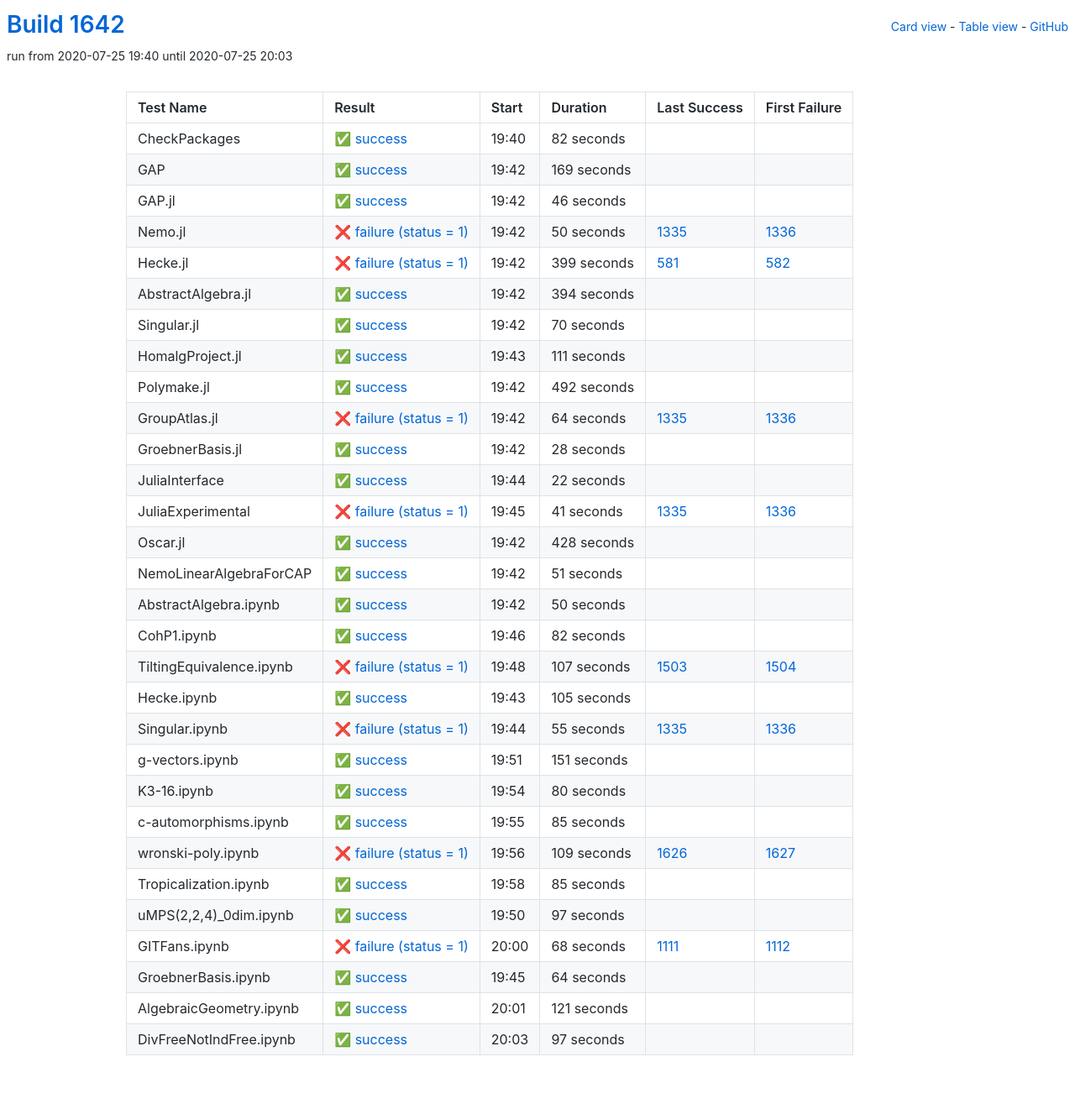
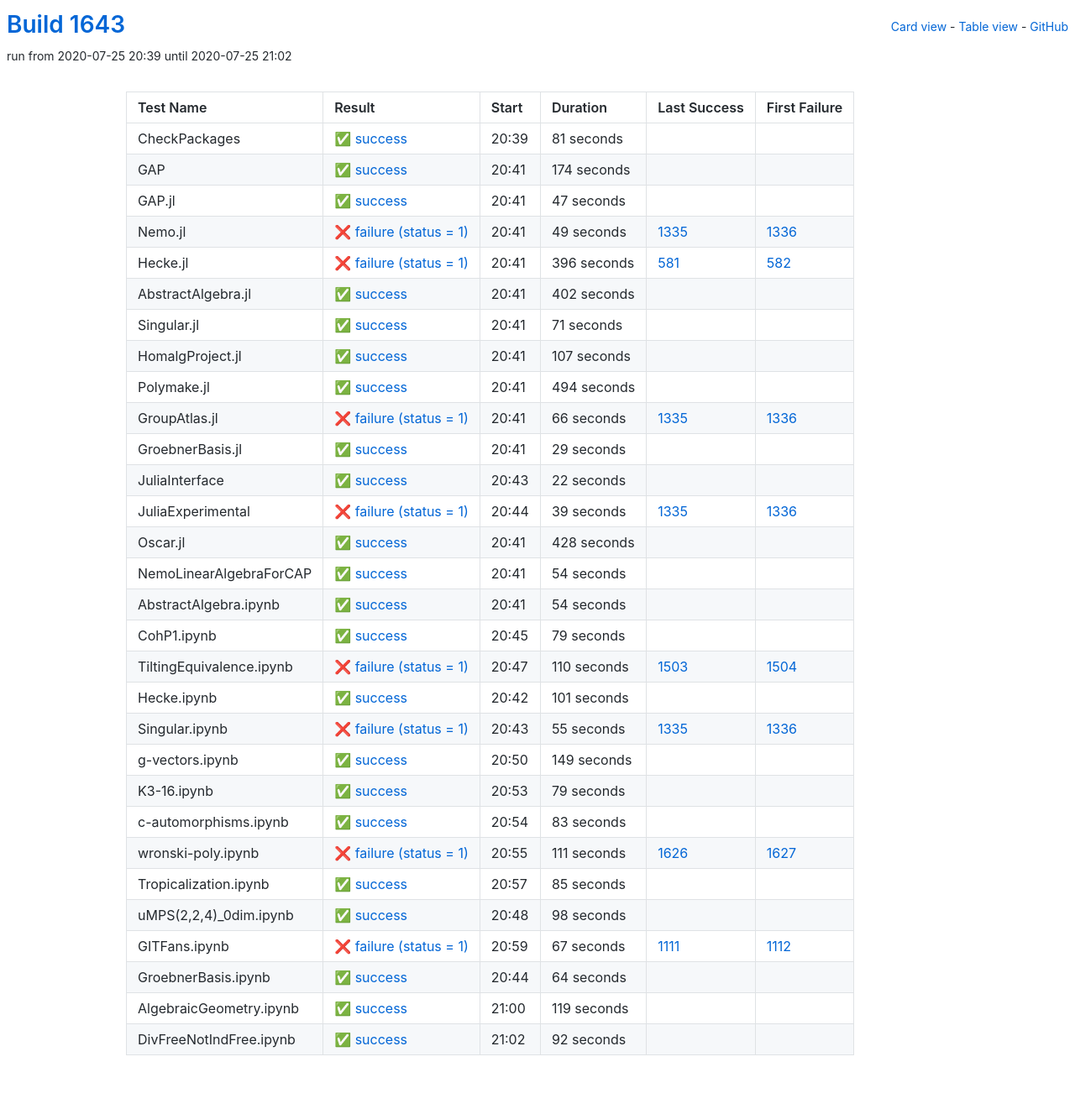
Before and after one commit to oscar-system/oscar-ci-status-1.4, a Jekyll site: the page built from table.html, in a window 1280 px wide. Shown: the whole page at 84% size. Built offline with Jekyll 4.4.1, drawn with Linux system fonts in a browser that asks for light colours.

Commit message:
Build #1643

```diff
--- a/_data/ci.yml
+++ b/_data/ci.yml
@@ -1,6 +1,6 @@
 ---
-build: 1642
-build_url: https://oscarci.mathematik.uni-kl.de/job/oscar-julia-1.4/1642/
+build: 1643
+build_url: https://oscarci.mathematik.uni-kl.de/job/oscar-julia-1.4/1643/
 job: oscar-julia-1.4
 organization: oscar-system
 repo: oscar-ci-status-1.4
@@ -8,140 +8,140 @@ repourl: https://github.com/oscar-system/oscar-ci-status-1.4
 tests:
 - name: CheckPackages
   id: checkpackages
-  log: https://oscarci.mathematik.uni-kl.de/job/oscar-julia-1.4/1642/artifact/logs/build-1642/CheckPackages.log
-  start: 2020-07-25 19:40
+  log: https://oscarci.mathematik.uni-kl.de/job/oscar-julia-1.4/1643/artifact/logs/build-1643/CheckPackages.log
+  start: 2020-07-25 20:39
   success: true
   exitcode: 0
   status: success
-  duration: 82
+  duration: 81
   last_success: false
   last_success_url:
   first_failure: false
   first_failure_url:
 - name: GAP
   id: gap
-  log: https://oscarci.mathematik.uni-kl.de/job/oscar-julia-1.4/1642/artifact/logs/build-1642/GAP.log
-  start: 2020-07-25 19:42
+  log: https://oscarci.mathematik.uni-kl.de/job/oscar-julia-1.4/1643/artifact/logs/build-1643/GAP.log
+  start: 2020-07-25 20:41
   success: true
   exitcode: 0
   status: success
-  duration: 169
+  duration: 174
   last_success: false
   last_success_url:
   first_failure: false
   first_failure_url:
 - name: GAP.jl
   id: gap-jl
-  log: https://oscarci.mathematik.uni-kl.de/job/oscar-julia-1.4/1642/artifact/logs/build-1642/GAP.jl.log
-  start: 2020-07-25 19:42
+  log: https://oscarci.mathematik.uni-kl.de/job/oscar-julia-1.4/1643/artifact/logs/build-1643/GAP.jl.log
+  start: 2020-07-25 20:41
   success: true
   exitcode: 0
   status: success
-  duration: 46
+  duration: 47
   last_success: false
   last_success_url:
   first_failure: false
   first_failure_url:
 - name: Nemo.jl
   id: nemo-jl
-  log: https://oscarci.mathematik.uni-kl.de/job/oscar-julia-1.4/1642/artifact/logs/build-1642/Nemo.jl.log
-  start: 2020-07-25 19:42
+  log: https://oscarci.mathematik.uni-kl.de/job/oscar-julia-1.4/1643/artifact/logs/build-1643/Nemo.jl.log
+  start: 2020-07-25 20:41
   success: false
   exitcode: 1
   status: failure
-  duration: 50
+  duration: 49
   last_success: 1335
   last_success_url: https://oscarci.mathematik.uni-kl.de/job/oscar-julia-1.4/1335/
   first_failure: 1336
   first_failure_url: https://oscarci.mathematik.uni-kl.de/job/oscar-julia-1.4/1336/
 - name: Hecke.jl
   id: hecke-jl
-  log: https://oscarci.mathematik.uni-kl.de/job/oscar-julia-1.4/1642/artifact/logs/build-1642/Hecke.jl.log
-  start: 2020-07-25 19:42
+  log: https://oscarci.mathematik.uni-kl.de/job/oscar-julia-1.4/1643/artifact/logs/build-1643/Hecke.jl.log
+  start: 2020-07-25 20:41
   success: false
   exitcode: 1
   status: failure
-  duration: 399
+  duration: 396
   last_success: 581
   last_success_url: https://oscarci.mathematik.uni-kl.de/job/oscar-julia-1.4/581/
   first_failure: 582
   first_failure_url: https://oscarci.mathematik.uni-kl.de/job/oscar-julia-1.4/582/
 - name: AbstractAlgebra.jl
   id: abstractalgebra-jl
-  log: https://oscarci.mathematik.uni-kl.de/job/oscar-julia-1.4/1642/artifact/logs/build-1642/AbstractAlgebra.jl.log
-  start: 2020-07-25 19:42
+  log: https://oscarci.mathematik.uni-kl.de/job/oscar-julia-1.4/1643/artifact/logs/build-1643/AbstractAlgebra.jl.log
+  start: 2020-07-25 20:41
   success: true
   exitcode: 0
   status: success
-  duration: 394
+  duration: 402
   last_success: false
   last_success_url:
   first_failure: false
   first_failure_url:
 - name: Singular.jl
   id: singular-jl
-  log: https://oscarci.mathematik.uni-kl.de/job/oscar-julia-1.4/1642/artifact/logs/build-1642/Singular.jl.log
-  start: 2020-07-25 19:42
+  log: https://oscarci.mathematik.uni-kl.de/job/oscar-julia-1.4/1643/artifact/logs/build-1643/Singular.jl.log
+  start: 2020-07-25 20:41
   success: true
   exitcode: 0
   status: success
-  duration: 70
+  duration: 71
   last_success: false
   last_success_url:
   first_failure: false
   first_failure_url:
 - name: HomalgProject.jl
   id: homalgproject-jl
-  log: https://oscarci.mathematik.uni-kl.de/job/oscar-julia-1.4/1642/artifact/logs/build-1642/HomalgProject.jl.log
-  start: 2020-07-25 19:43
+  log: https://oscarci.mathematik.uni-kl.de/job/oscar-julia-1.4/1643/artifact/logs/build-1643/HomalgProject.jl.log
+  start: 2020-07-25 20:41
   success: true
   exitcode: 0
   status: success
-  duration: 111
+  duration: 107
   last_success: false
   last_success_url:
   first_failure: false
   first_failure_url:
 - name: Polymake.jl
   id: polymake-jl
-  log: https://oscarci.mathematik.uni-kl.de/job/oscar-julia-1.4/1642/artifact/logs/build-1642/Polymake.jl.log
-  start: 2020-07-25 19:42
+  log: https://oscarci.mathematik.uni-kl.de/job/oscar-julia-1.4/1643/artifact/logs/build-1643/Polymake.jl.log
+  start: 2020-07-25 20:41
   success: true
   exitcode: 0
   status: success
-  duration: 492
+  duration: 494
   last_success: false
   last_success_url:
   first_failure: false
   first_failure_url:
 - name: GroupAtlas.jl
   id: groupatlas-jl
-  log: https://oscarci.mathematik.uni-kl.de/job/oscar-julia-1.4/1642/artifact/logs/build-1642/GroupAtlas.jl.log
-  start: 2020-07-25 19:42
+  log: https://oscarci.mathematik.uni-kl.de/job/oscar-julia-1.4/1643/artifact/logs/build-1643/GroupAtlas.jl.log
+  start: 2020-07-25 20:41
   success: false
   exitcode: 1
   status: failure
-  duration: 64
+  duration: 66
   last_success: 1335
   last_success_url: https://oscarci.mathematik.uni-kl.de/job/oscar-julia-1.4/1335/
   first_failure: 1336
   first_failure_url: https://oscarci.mathematik.uni-kl.de/job/oscar-julia-1.4/1336/
 - name: GroebnerBasis.jl
   id: groebnerbasis-jl
-  log: https://oscarci.mathematik.uni-kl.de/job/oscar-julia-1.4/1642/artifact/logs/build-1642/GroebnerBasis.jl.log
-  start: 2020-07-25 19:42
+  log: https://oscarci.mathematik.uni-kl.de/job/oscar-julia-1.4/1643/artifact/logs/build-1643/GroebnerBasis.jl.log
+  start: 2020-07-25 20:41
   success: true
   exitcode: 0
   status: success
-  duration: 28
+  duration: 29
   last_success: false
   last_success_url:
   first_failure: false
   first_failure_url:
 - name: JuliaInterface
   id: juliainterface
-  log: https://oscarci.mathematik.uni-kl.de/job/oscar-julia-1.4/1642/artifact/logs/build-1642/JuliaInterface.log
-  start: 2020-07-25 19:44
+  log: https://oscarci.mathematik.uni-kl.de/job/oscar-julia-1.4/1643/artifact/logs/build-1643/JuliaInterface.log
+  start: 2020-07-25 20:43
   success: true
   exitcode: 0
   status: success
@@ -152,20 +152,20 @@ tests:
   first_failure_url:
 - name: JuliaExperimental
   id: juliaexperimental
-  log: https://oscarci.mathematik.uni-kl.de/job/oscar-julia-1.4/1642/artifact/logs/build-1642/JuliaExperimental.log
-  start: 2020-07-25 19:45
+  log: https://oscarci.mathematik.uni-kl.de/job/oscar-julia-1.4/1643/artifact/logs/build-1643/JuliaExperimental.log
+  start: 2020-07-25 20:44
   success: false
   exitcode: 1
   status: failure
-  duration: 41
+  duration: 39
   last_success: 1335
   last_success_url: https://oscarci.mathematik.uni-kl.de/job/oscar-julia-1.4/1335/
   first_failure: 1336
   first_failure_url: https://oscarci.mathematik.uni-kl.de/job/oscar-julia-1.4/1336/
 - name: Oscar.jl
   id: oscar-jl
-  log: https://oscarci.mathematik.uni-kl.de/job/oscar-julia-1.4/1642/artifact/logs/build-1642/Oscar.jl.log
-  start: 2020-07-25 19:42
+  log: https://oscarci.mathematik.uni-kl.de/job/oscar-julia-1.4/1643/artifact/logs/build-1643/Oscar.jl.log
+  start: 2020-07-25 20:41
   success: true
   exitcode: 0
   status: success
@@ -176,68 +176,68 @@ tests:
   first_failure_url:
 - name: NemoLinearAlgebraForCAP
   id: nemolinearalgebraforcap
-  log: https://oscarci.mathematik.uni-kl.de/job/oscar-julia-1.4/1642/artifact/logs/build-1642/NemoLinearAlgebraForCAP.log
-  start: 2020-07-25 19:42
+  log: https://oscarci.mathematik.uni-kl.de/job/oscar-julia-1.4/1643/artifact/logs/build-1643/NemoLinearAlgebraForCAP.log
+  start: 2020-07-25 20:41
   success: true
   exitcode: 0
   status: success
-  duration: 51
+  duration: 54
   last_success: false
   last_success_url:
   first_failure: false
   first_failure_url:
 - name: AbstractAlgebra.ipynb
   id: abstractalgebra-ipynb
-  log: https://oscarci.mathematik.uni-kl.de/job/oscar-julia-1.4/1642/artifact/logs/build-1642/AbstractAlgebra.ipynb.log
-  start: 2020-07-25 19:42
+  log: https://oscarci.mathematik.uni-kl.de/job/oscar-julia-1.4/1643/artifact/logs/build-1643/AbstractAlgebra.ipynb.log
+  start: 2020-07-25 20:41
   success: true
   exitcode: 0
   status: success
-  duration: 50
+  duration: 54
   last_success: false
   last_success_url:
   first_failure: false
   first_failure_url:
 - name: CohP1.ipynb
   id: cohp1-ipynb
-  log: https://oscarci.mathematik.uni-kl.de/job/oscar-julia-1.4/1642/artifact/logs/build-1642/CohP1.ipynb.log
-  start: 2020-07-25 19:46
+  log: https://oscarci.mathematik.uni-kl.de/job/oscar-julia-1.4/1643/artifact/logs/build-1643/CohP1.ipynb.log
+  start: 2020-07-25 20:45
   success: true
   exitcode: 0
   status: success
-  duration: 82
+  duration: 79
   last_success: false
   last_success_url:
   first_failure: false
   first_failure_url:
 - name: TiltingEquivalence.ipynb
   id: tiltingequivalence-ipynb
-  log: https://oscarci.mathematik.uni-kl.de/job/oscar-julia-1.4/1642/artifact/logs/build-1642/TiltingEquivalence.ipynb.log
-  start: 2020-07-25 19:48
+  log: https://oscarci.mathematik.uni-kl.de/job/oscar-julia-1.4/1643/artifact/logs/build-1643/TiltingEquivalence.ipynb.log
+  start: 2020-07-25 20:47
   success: false
   exitcode: 1
   status: failure
-  duration: 107
+  duration: 110
   last_success: 1503
   last_success_url: https://oscarci.mathematik.uni-kl.de/job/oscar-julia-1.4/1503/
   first_failure: 1504
   first_failure_url: https://oscarci.mathematik.uni-kl.de/job/oscar-julia-1.4/1504/
 - name: Hecke.ipynb
   id: hecke-ipynb
-  log: https://oscarci.mathematik.uni-kl.de/job/oscar-julia-1.4/1642/artifact/logs/build-1642/Hecke.ipynb.log
-  start: 2020-07-25 19:43
+  log: https://oscarci.mathematik.uni-kl.de/job/oscar-julia-1.4/1643/artifact/logs/build-1643/Hecke.ipynb.log
+  start: 2020-07-25 20:42
   success: true
   exitcode: 0
   status: success
-  duration: 105
+  duration: 101
   last_success: false
   last_success_url:
   first_failure: false
   first_failure_url:
 - name: Singular.ipynb
   id: singular-ipynb
-  log: https://oscarci.mathematik.uni-kl.de/job/oscar-julia-1.4/1642/artifact/logs/build-1642/Singular.ipynb.log
-  start: 2020-07-25 19:44
+  log: https://oscarci.mathematik.uni-kl.de/job/oscar-julia-1.4/1643/artifact/logs/build-1643/Singular.ipynb.log
+  start: 2020-07-25 20:43
   success: false
   exitcode: 1
   status: failure
@@ -248,56 +248,56 @@ tests:
   first_failure_url: https://oscarci.mathematik.uni-kl.de/job/oscar-julia-1.4/1336/
 - name: g-vectors.ipynb
   id: g-vectors-ipynb
-  log: https://oscarci.mathematik.uni-kl.de/job/oscar-julia-1.4/1642/artifact/logs/build-1642/g-vectors.ipynb.log
-  start: 2020-07-25 19:51
+  log: https://oscarci.mathematik.uni-kl.de/job/oscar-julia-1.4/1643/artifact/logs/build-1643/g-vectors.ipynb.log
+  start: 2020-07-25 20:50
   success: true
   exitcode: 0
   status: success
-  duration: 151
+  duration: 149
   last_success: false
   last_success_url:
   first_failure: false
   first_failure_url:
 - name: K3-16.ipynb
   id: k3-16-ipynb
-  log: https://oscarci.mathematik.uni-kl.de/job/oscar-julia-1.4/1642/artifact/logs/build-1642/K3-16.ipynb.log
-  start: 2020-07-25 19:54
+  log: https://oscarci.mathematik.uni-kl.de/job/oscar-julia-1.4/1643/artifact/logs/build-1643/K3-16.ipynb.log
+  start: 2020-07-25 20:53
   success: true
   exitcode: 0
   status: success
-  duration: 80
+  duration: 79
   last_success: false
   last_success_url:
   first_failure: false
   first_failure_url:
 - name: c-automorphisms.ipynb
   id: c-automorphisms-ipynb
-  log: https://oscarci.mathematik.uni-kl.de/job/oscar-julia-1.4/1642/artifact/logs/build-1642/c-automorphisms.ipynb.log
-  start: 2020-07-25 19:55
+  log: https://oscarci.mathematik.uni-kl.de/job/oscar-julia-1.4/1643/artifact/logs/build-1643/c-automorphisms.ipynb.log
+  start: 2020-07-25 20:54
   success: true
   exitcode: 0
   status: success
-  duration: 85
+  duration: 83
   last_success: false
   last_success_url:
   first_failure: false
   first_failure_url:
 - name: wronski-poly.ipynb
   id: wronski-poly-ipynb
-  log: https://oscarci.mathematik.uni-kl.de/job/oscar-julia-1.4/1642/artifact/logs/build-1642/wronski-poly.ipynb.log
-  start: 2020-07-25 19:56
+  log: https://oscarci.mathematik.uni-kl.de/job/oscar-julia-1.4/1643/artifact/logs/build-1643/wronski-poly.ipynb.log
+  start: 2020-07-25 20:55
   success: false
   exitcode: 1
   status: failure
-  duration: 109
+  duration: 111
   last_success: 1626
   last_success_url: https://oscarci.mathematik.uni-kl.de/job/oscar-julia-1.4/1626/
   first_failure: 1627
   first_failure_url: https://oscarci.mathematik.uni-kl.de/job/oscar-julia-1.4/1627/
 - name: Tropicalization.ipynb
   id: tropicalization-ipynb
-  log: https://oscarci.mathematik.uni-kl.de/job/oscar-julia-1.4/1642/artifact/logs/build-1642/Tropicalization.ipynb.log
-  start: 2020-07-25 19:58
+  log: https://oscarci.mathematik.uni-kl.de/job/oscar-julia-1.4/1643/artifact/logs/build-1643/Tropicalization.ipynb.log
+  start: 2020-07-25 20:57
   success: true
   exitcode: 0
   status: success
@@ -308,32 +308,32 @@ tests:
   first_failure_url:
 - name: uMPS(2,2,4)_0dim.ipynb
   id: umps-2-2-4-0dim-ipynb
-  log: https://oscarci.mathematik.uni-kl.de/job/oscar-julia-1.4/1642/artifact/logs/build-1642/uMPS-2-2-4-_0dim.ipynb.log
-  start: 2020-07-25 19:50
+  log: https://oscarci.mathematik.uni-kl.de/job/oscar-julia-1.4/1643/artifact/logs/build-1643/uMPS-2-2-4-_0dim.ipynb.log
+  start: 2020-07-25 20:48
   success: true
   exitcode: 0
   status: success
-  duration: 97
+  duration: 98
   last_success: false
   last_success_url:
   first_failure: false
   first_failure_url:
 - name: GITFans.ipynb
   id: gitfans-ipynb
-  log: https://oscarci.mathematik.uni-kl.de/job/oscar-julia-1.4/1642/artifact/logs/build-1642/GITFans.ipynb.log
-  start: 2020-07-25 20:00
+  log: https://oscarci.mathematik.uni-kl.de/job/oscar-julia-1.4/1643/artifact/logs/build-1643/GITFans.ipynb.log
+  start: 2020-07-25 20:59
   success: false
   exitcode: 1
   status: failure
-  duration: 68
+  duration: 67
   last_success: 1111
   last_success_url: https://oscarci.mathematik.uni-kl.de/job/oscar-julia-1.4/1111/
   first_failure: 1112
   first_failure_url: https://oscarci.mathematik.uni-kl.de/job/oscar-julia-1.4/1112/
 - name: GroebnerBasis.ipynb
   id: groebnerbasis-ipynb
-  log: https://oscarci.mathematik.uni-kl.de/job/oscar-julia-1.4/1642/artifact/logs/build-1642/GroebnerBasis.ipynb.log
-  start: 2020-07-25 19:45
+  log: https://oscarci.mathematik.uni-kl.de/job/oscar-julia-1.4/1643/artifact/logs/build-1643/GroebnerBasis.ipynb.log
+  start: 2020-07-25 20:44
   success: true
   exitcode: 0
   status: success
@@ -344,24 +344,24 @@ tests:
   first_failure_url:
 - name: AlgebraicGeometry.ipynb
   id: algebraicgeometry-ipynb
-  log: https://oscarci.mathematik.uni-kl.de/job/oscar-julia-1.4/1642/artifact/logs/build-1642/AlgebraicGeometry.ipynb.log
-  start: 2020-07-25 20:01
+  log: https://oscarci.mathematik.uni-kl.de/job/oscar-julia-1.4/1643/artifact/logs/build-1643/AlgebraicGeometry.ipynb.log
+  start: 2020-07-25 21:00
   success: true
   exitcode: 0
   status: success
-  duration: 121
+  duration: 119
   last_success: false
   last_success_url:
   first_failure: false
   first_failure_url:
 - name: DivFreeNotIndFree.ipynb
   id: divfreenotindfree-ipynb
-  log: https://oscarci.mathematik.uni-kl.de/job/oscar-julia-1.4/1642/artifact/logs/build-1642/DivFreeNotIndFree.ipynb.log
-  start: 2020-07-25 20:03
+  log: https://oscarci.mathematik.uni-kl.de/job/oscar-julia-1.4/1643/artifact/logs/build-1643/DivFreeNotIndFree.ipynb.log
+  start: 2020-07-25 21:02
   success: true
   exitcode: 0
   status: success
-  duration: 97
+  duration: 92
   last_success: false
   last_success_url:
   first_failure: false
```
Also changed, not shown: README.md.
